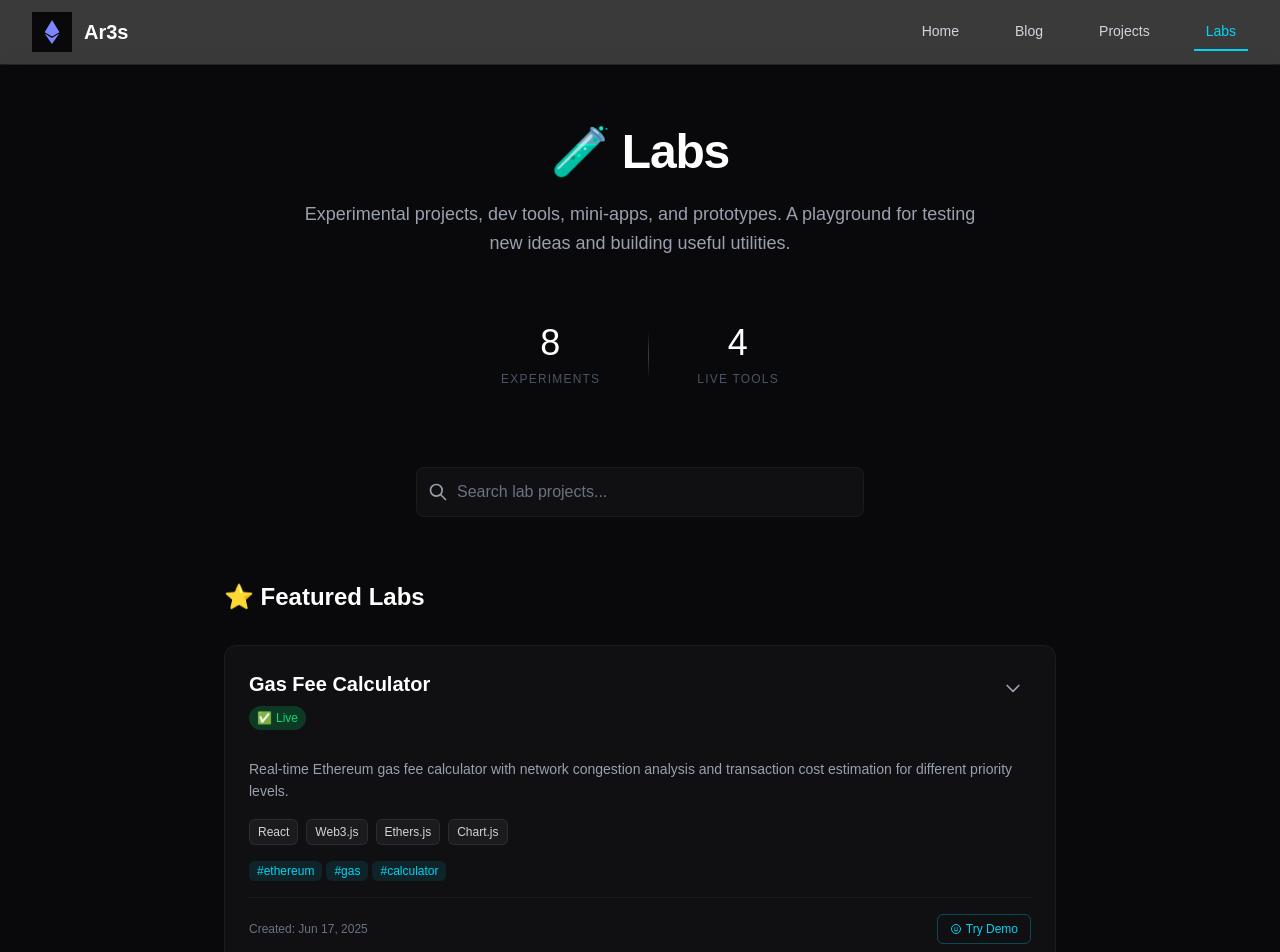
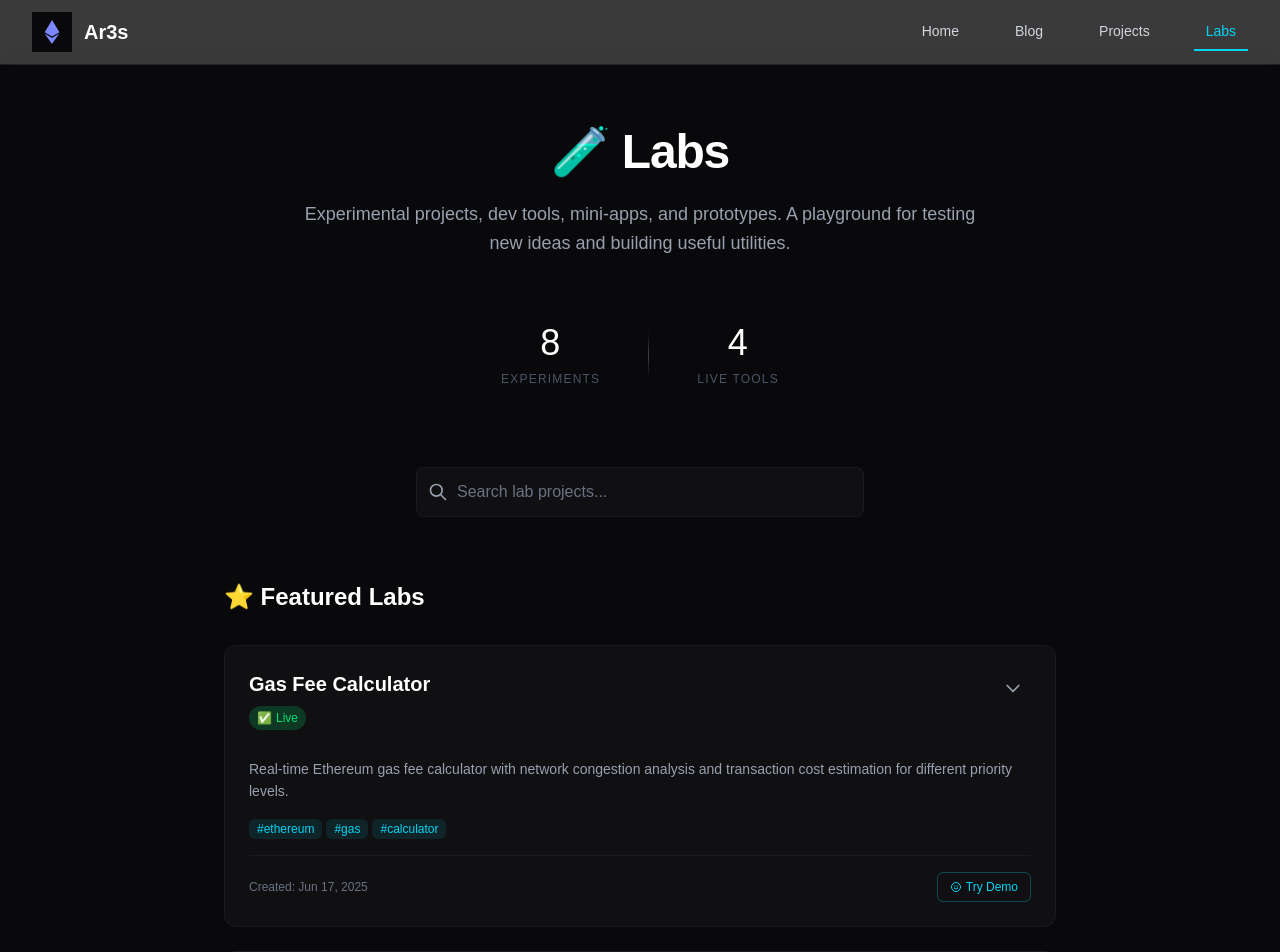
Before and after one commit to arnavkirti/PortfolioRevamp, a Next.js app: page /labs in a window 1280 px wide. Shown: the top 952 px of the page. Built offline with nearby package versions, Linux system fonts and the light colour scheme.

Commit message:
fixed final

```diff
--- a/app/page.tsx
+++ b/app/page.tsx
@@ -93,7 +93,7 @@ export default function Home() {
               I believe in clean, efficient code and user-centric design.
             </p>
             <p className="text-gray-300 text-base leading-relaxed">
-              When I&apos;m not coding, you&apos;ll find me travelling, reading books or participating in hackathons. I thrive in collaborative environments and enjoy sharing knowledge with fellow developers.
+              When I&apos;m not coding, you&apos;ll find me travelling, or reading books. I thrive in collaborative environments and enjoy sharing knowledge with fellow developers.
             </p>
 
             {/* Availability Status */}
--- a/components/InteractiveLabCard.tsx
+++ b/components/InteractiveLabCard.tsx
@@ -14,7 +14,6 @@ export default function InteractiveLabCard(props: InteractiveLabCardProps) {
   const {
     title,
     description,
-    technologies,
     status,
     dateCreated,
     tags,
@@ -103,23 +102,6 @@ export default function InteractiveLabCard(props: InteractiveLabCardProps) {
           {description}
         </p>
 
-        {/* Technologies */}
-        <div className="flex flex-wrap gap-2 mb-4">
-          {technologies.slice(0, 4).map((tech, index) => (
-            <span
-              key={index}
-              className="px-2 py-1 text-xs bg-zinc-800/50 text-gray-300 rounded-md border border-zinc-700/50"
-            >
-              {tech}
-            </span>
-          ))}
-          {technologies.length > 4 && (
-            <span className="px-2 py-1 text-xs bg-zinc-800/50 text-gray-300 rounded-md border border-zinc-700/50">
-              +{technologies.length - 4} more
-            </span>
-          )}
-        </div>
-
         {/* Tags */}
         {tags && tags.length > 0 && (
           <div className="flex flex-wrap gap-1 mb-4">
--- a/components/LabFilters.tsx
+++ b/components/LabFilters.tsx
@@ -1,23 +1,19 @@
 import React from "react";
-import { labCategories, statusConfig, complexityConfig } from "@/utils/labs";
+import { labCategories, statusConfig } from "@/utils/labs";
 import { LabProjectProps } from "@/utils/labs";
 
 interface LabFiltersProps {
   selectedCategory: string;
   selectedStatus: LabProjectProps['status'] | null;
-  selectedComplexity: LabProjectProps['complexity'] | null;
   onCategoryChange: (category: string) => void;
   onStatusChange: (status: LabProjectProps['status'] | null) => void;
-  onComplexityChange: (complexity: LabProjectProps['complexity'] | null) => void;
 }
 
 export default function LabFilters({
   selectedCategory,
   selectedStatus,
-  selectedComplexity,
   onCategoryChange,
-  onStatusChange,
-  onComplexityChange
+  onStatusChange
 }: LabFiltersProps) {
   return (
     <div className="space-y-6">
@@ -73,42 +69,6 @@ export default function LabFilters({
           ))}
         </div>
       </div>
-
-      {/* Complexity Filter */}
-      <div>
-        <h3 className="text-sm font-medium text-gray-400 mb-3">Complexity</h3>
-        <div className="flex flex-wrap gap-2">
-          <button
-            onClick={() => onComplexityChange(null)}
-            className={`px-3 py-1.5 text-xs rounded-md border transition-all duration-200 ${
-              !selectedComplexity
-                ? "bg-zinc-700 text-white border-zinc-600"
-                : "bg-zinc-900/50 text-gray-500 border-zinc-800/50 hover:bg-zinc-800/50"
-            }`}
-          >
-            All Levels
-          </button>
-
-          {Object.entries(complexityConfig).map(([complexity, config]) => (
-            <button
-              key={complexity}
-              onClick={() => onComplexityChange(complexity as LabProjectProps['complexity'])}
-              className={`px-3 py-1.5 text-xs rounded-md border transition-all duration-200 ${
-                selectedComplexity === complexity
-                  ? "bg-zinc-700 text-white border-zinc-600"
-                  : "bg-zinc-900/50 text-gray-500 border-zinc-800/50 hover:bg-zinc-800/50"
-              }`}
-            >
-              <span className={`w-2 h-2 rounded-full inline-block mr-1 ${
-                complexity === 'simple' ? 'bg-green-400' :
-                complexity === 'medium' ? 'bg-yellow-400' :
-                'bg-red-400'
-              }`}></span>
-              {config.label}
-            </button>
-          ))}
-        </div>
-      </div>
     </div>
   );
 }
--- a/components/LabStats.tsx
+++ b/components/LabStats.tsx
@@ -8,7 +8,6 @@ interface LabStatsProps {
     experimental: number;
     featured: number;
     byCategory: Record<string, number>;
-    byComplexity: Record<string, number>;
   };
   variant?: 'default' | 'compact' | 'minimal';
 }
--- a/utils/labs.ts
+++ b/utils/labs.ts
@@ -2,12 +2,9 @@ export interface LabProjectProps {
   title: string;
   description: string;
   category: 'dev-tool' | 'experiment' | 'mini-app' | 'prototype' | 'utility';
-  technologies: string[];
   status: 'live' | 'development' | 'experimental' | 'archived';
   demoUrl?: string;
-  githubUrl?: string;
   featured?: boolean;
-  complexity: 'simple' | 'medium' | 'advanced';
   dateCreated: string;
   tags?: string[];
 }
@@ -18,12 +15,9 @@ const labProjects: LabProjectProps[] = [
     title: "Gas Fee Calculator",
     description: "Real-time Ethereum gas fee calculator with network congestion analysis and transaction cost estimation for different priority levels.",
     category: "dev-tool",
-    technologies: ["React", "Web3.js", "Ethers.js", "Chart.js"],
     status: "live",
     demoUrl: "https://gas-calculator.example.com",
-    githubUrl: "https://github.com",
     featured: true,
-    complexity: "medium",
     dateCreated: "2025-06-17",
     tags: ["ethereum", "gas", "calculator", "web3"]
   },
@@ -31,11 +25,8 @@ const labProjects: LabProjectProps[] = [
     title: "Smart Contract Debugger",
     description: "Interactive debugger for Solidity smart contracts with step-by-step execution, state variable tracking, and gas consumption analysis.",
     category: "dev-tool",
-    technologies: ["Next.js", "TypeScript", "Hardhat", "Web3.js"],
     status: "development",
-    githubUrl: "https://github.com",
     featured: true,
-    complexity: "advanced",
     dateCreated: "2025-06-17",
     tags: ["solidity", "debugging", "smart-contracts", "development"]
   },
@@ -43,11 +34,8 @@ const labProjects: LabProjectProps[] = [
     title: "NFT Metadata Generator",
     description: "Automated tool for generating NFT metadata with trait rarity calculations, IPFS upload integration, and collection management features.",
     category: "utility",
-    technologies: ["React", "IPFS", "Node.js", "MongoDB"],
     status: "live",
     demoUrl: "https://nft-generator.example.com",
-    githubUrl: "https://github.com",
-    complexity: "medium",
     dateCreated: "2025-06-17",
     tags: ["nft", "metadata", "ipfs", "generator"]
   },
@@ -55,10 +43,7 @@ const labProjects: LabProjectProps[] = [
     title: "DeFi Yield Optimizer",
     description: "Experimental algorithm for optimizing DeFi yield farming strategies across multiple protocols with risk assessment and automated rebalancing.",
     category: "experiment",
-    technologies: ["Python", "Web3.py", "Pandas", "Flask"],
     status: "experimental",
-    githubUrl: "https://github.com",
-    complexity: "advanced",
     dateCreated: "2025-06-17",
     tags: ["defi", "yield", "optimization", "algorithm"]
   },
@@ -66,11 +51,8 @@ const labProjects: LabProjectProps[] = [
     title: "Blockchain Explorer Mini",
     description: "Lightweight blockchain explorer for viewing transactions, blocks, and account details with real-time updates and search functionality.",
     category: "mini-app",
-    technologies: ["Vue.js", "Web3.js", "TailwindCSS", "WebSocket"],
     status: "live",
     demoUrl: "https://explorer-mini.example.com",
-    githubUrl: "https://github.com",
-    complexity: "medium",
     dateCreated: "2025-06-17",
     tags: ["blockchain", "explorer", "transactions", "real-time"]
   },
@@ -78,11 +60,8 @@ const labProjects: LabProjectProps[] = [
     title: "DAO Proposal Analyzer",
     description: "AI-powered tool for analyzing DAO proposals with sentiment analysis, outcome prediction, and voting pattern insights.",
     category: "prototype",
-    technologies: ["Python", "TensorFlow", "React", "GraphQL"],
     status: "experimental",
-    githubUrl: "https://github.com",
     featured: true,
-    complexity: "advanced",
     dateCreated: "2025-06-17",
     tags: ["dao", "ai", "analysis", "governance"]
   },
@@ -90,11 +69,8 @@ const labProjects: LabProjectProps[] = [
     title: "Wallet Connector Widget",
     description: "Universal wallet connection widget supporting multiple Web3 wallets with auto-detection, connection management, and network switching.",
     category: "utility",
-    technologies: ["TypeScript", "Web3Modal", "Wagmi", "React"],
     status: "live",
     demoUrl: "https://wallet-widget.example.com",
-    githubUrl: "https://github.com",
-    complexity: "simple",
     dateCreated: "2025-06-17",
     tags: ["wallet", "web3", "connection", "widget"]
   },
@@ -102,10 +78,7 @@ const labProjects: LabProjectProps[] = [
     title: "Solidity Code Formatter",
     description: "Online formatter for Solidity code with syntax highlighting, auto-indentation, and best practices suggestions for clean contract code.",
     category: "dev-tool",
-    technologies: ["Monaco Editor", "TypeScript", "Prettier", "React"],
     status: "development",
-    githubUrl: "https://github.com",
-    complexity: "medium",
     dateCreated: "2025-06-17",
     tags: ["solidity", "formatter", "code", "development"]
   }
@@ -129,13 +102,6 @@ export const statusConfig = {
   archived: { label: "Archived", color: "gray", icon: "📦" }
 };
 
-// Complexity configuration
-export const complexityConfig = {
-  simple: { label: "Simple", color: "green" },
-  medium: { label: "Medium", color: "yellow" },
-  advanced: { label: "Advanced", color: "red" }
-};
-
 // Utility functions
 export const getAllLabProjects = (): LabProjectProps[] => labProjects;
 
@@ -152,23 +118,15 @@ export const getLabProjectsByStatus = (status: LabProjectProps['status']): LabPr
   return labProjects.filter(project => project.status === status);
 };
 
-export const getLabProjectsByComplexity = (complexity: LabProjectProps['complexity']): LabProjectProps[] => {
-  return labProjects.filter(project => project.complexity === complexity);
-};
 
 export const filterLabProjects = (
   categoryId: string = "all",
-  status?: LabProjectProps['status'] | null,
-  complexity?: LabProjectProps['complexity'] | null
+  status?: LabProjectProps['status'] | null
 ): LabProjectProps[] => {
   let filtered = getLabProjectsByCategory(categoryId);
 
   if (status) {
     filtered = filtered.filter(project => project.status === status);
-  }
-
-  if (complexity) {
-    filtered = filtered.filter(project => project.complexity === complexity);
   }
 
   return filtered;
@@ -179,7 +137,6 @@ export const searchLabProjects = (query: string): LabProjectProps[] => {
   return labProjects.filter(project =>
     project.title.toLowerCase().includes(lowercaseQuery) ||
     project.description.toLowerCase().includes(lowercaseQuery) ||
-    project.technologies.some(tech => tech.toLowerCase().includes(lowercaseQuery)) ||
     project.tags?.some(tag => tag.toLowerCase().includes(lowercaseQuery))
   );
 };
@@ -198,20 +155,13 @@ export const getLabStats = () => {
     return acc;
   }, {} as Record<string, number>);
 
-  const byComplexity = {
-    simple: getLabProjectsByComplexity("simple").length,
-    medium: getLabProjectsByComplexity("medium").length,
-    advanced: getLabProjectsByComplexity("advanced").length
-  };
-
   return {
     total,
     live,
     development,
     experimental,
     featured,
-    byCategory,
-    byComplexity
+    byCategory
   };
 };
 
```
Also changed, not shown: components/LabCard.tsx (+1 -42 lines).
